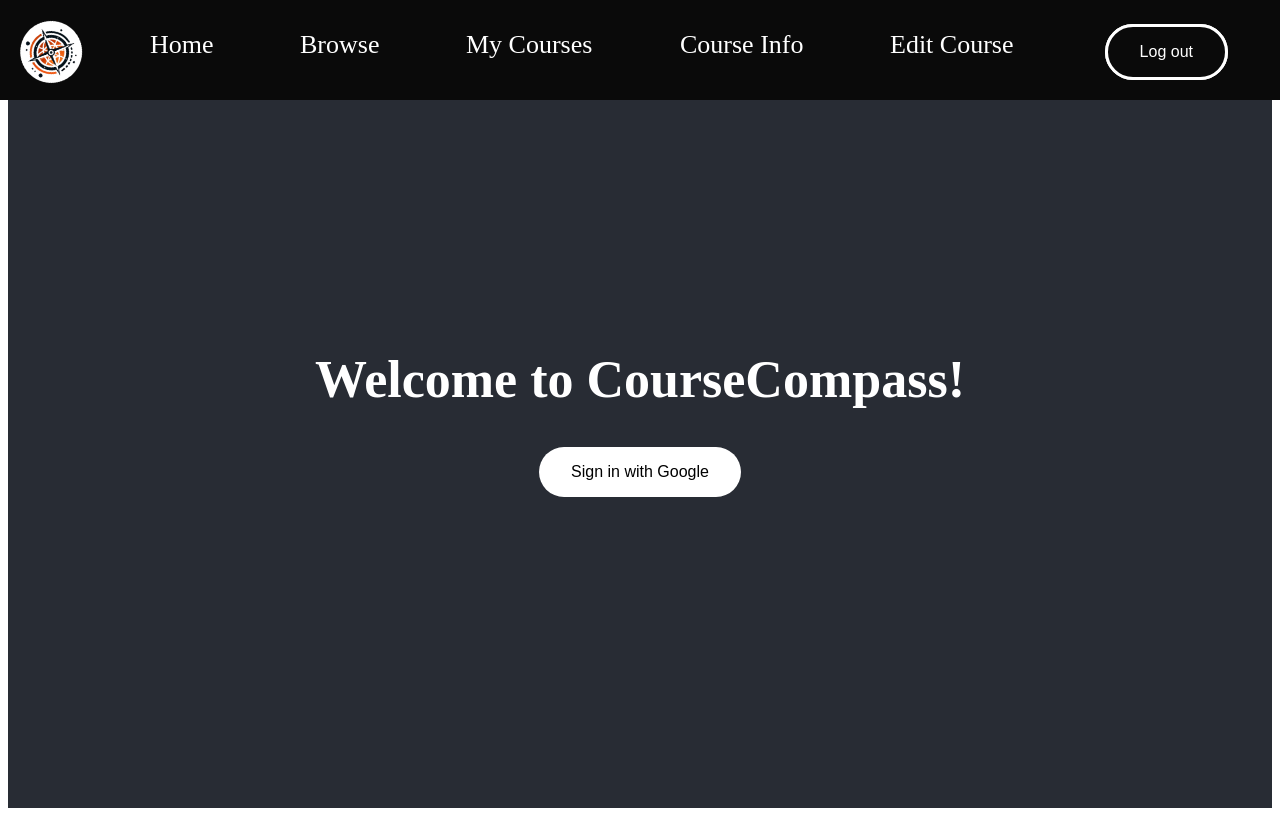
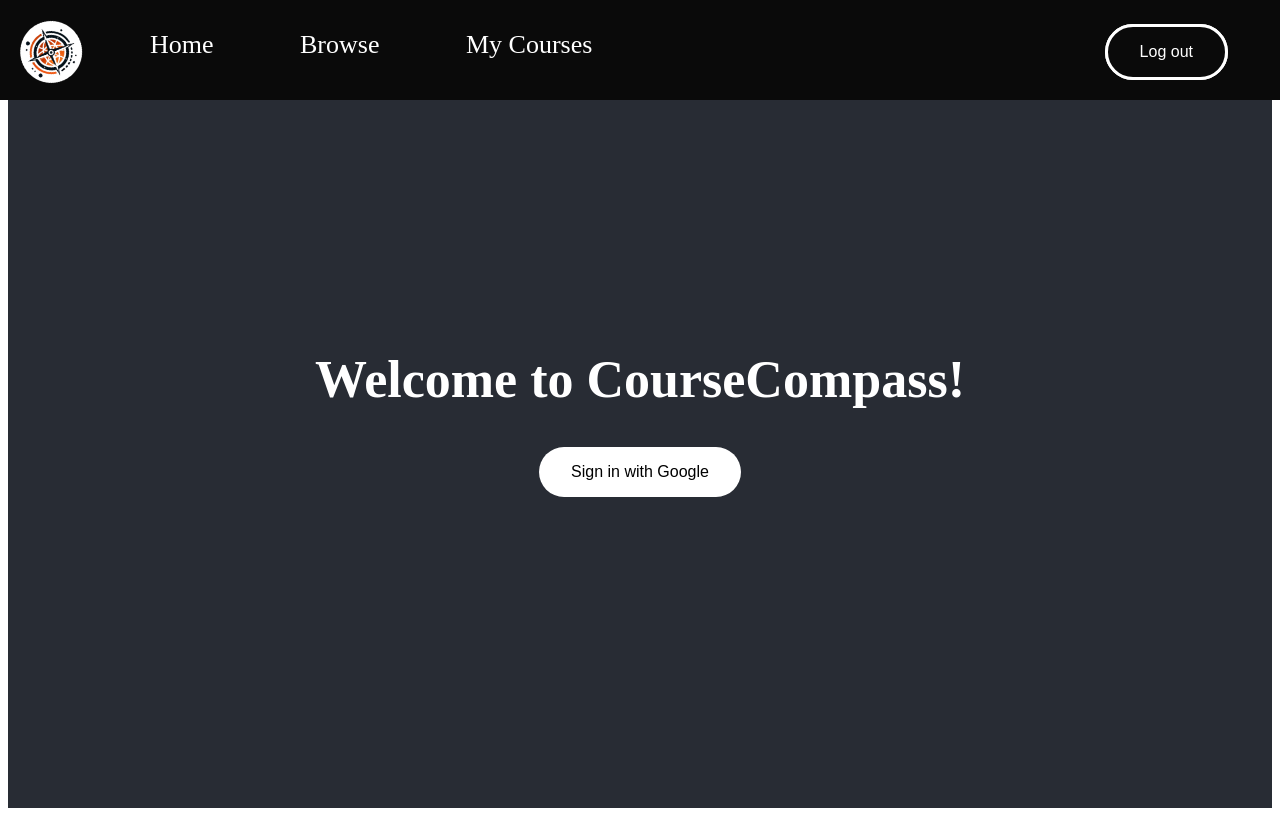
Before and after one commit to SevenHillsSchool/CourseCompass2, a Flask app: page / in a window 1280 px wide. Run offline with Flask 3, Linux system fonts and the light colour scheme.

Commit message:
long message :)

```diff
--- a/static/styling/NavigationBar.css
+++ b/static/styling/NavigationBar.css
@@ -75,22 +75,6 @@
   left: 466px;
 }
 
-.Course-info-link {
-  text-decoration: none;
-  color: white;
-  position: fixed;
-  top: 30px;
-  left: 680px;
-}
-
-.Edit-course-link {
-  text-decoration: none;
-  color: white;
-  position: fixed;
-  top: 30px;
-  left: 890px;
-}
-
 button.Log-out {
   border: solid;
   padding: 16px 32px;
--- a/templates/Home.html
+++ b/templates/Home.html
@@ -9,8 +9,23 @@
         <div class="Home">
         <header class="Home-header">
             <h1>Welcome to CourseCompass!</h1>
-            <button class="Google" type="button">Sign in with Google</button>
+            <button class="Google" type="button" onclick="signIn()">Sign in with Google</button>
         </header>
         </div>
     </body>
+    <script>
+        function signIn() {
+            let alertMessage = "";
+            alertMessage += "We regret to inform you that the feature you are attempting to access is, at this very moment, unavailable. While we understand that this may not be the news you were hoping for and could even present an inconvenience, we want to reassure you that this is a temporary situation, and the feature will be available in the near future. To provide some background and context on this matter, let us explain the ongoing efforts, processes, and considerations involved in bringing this feature to life and ensuring it meets the exceptional standards that you, our valued user, deserve.";
+            alertMessage += "\n\nOur team of highly skilled developers, designers, and technical experts is currently working tirelessly behind the scenes to complete the development and implementation of this feature. This involves a multi-step process that begins with the ideation and conceptualization phase, where the feature’s purpose, goals, and potential impact are thoroughly analyzed and mapped out. Once the initial concepts are finalized, the team moves on to the development phase, which involves writing clean, efficient code, integrating the necessary back-end systems, and designing an intuitive user interface to ensure a seamless user experience.";
+            alertMessage += "\n\nFollowing the development phase, our quality assurance (QA) team rigorously tests the feature to identify and resolve any potential issues, bugs, or inconsistencies that may arise. This involves running numerous simulations, stress tests, and user experience tests to ensure the feature functions flawlessly under various scenarios and conditions. Any feedback or insights gathered during this testing process are promptly addressed, and the feature undergoes further refinements to ensure it aligns with the high standards we strive to uphold in all aspects of our platform.";
+            alertMessage += "\n\nIn addition to the technical development and QA testing, our team is also preparing the necessary documentation, tutorials, and support materials to assist you in utilizing this feature to its fullest potential once it is launched. We understand that clear guidance and resources are vital to helping you get started and making the most of this feature, which is why we are dedicating extra attention to crafting materials that are both comprehensive and user-friendly.";
+            alertMessage += "\n\nTo provide an estimated timeline for the completion and launch of this feature, we anticipate that it will be ready and fully operational within the next 3 to 5 business days. This timeline has been carefully calculated based on a variety of factors, including the complexity of the feature, the steps involved in ensuring it functions reliably, and the time needed for thorough testing and final adjustments. We are committed to delivering this feature as swiftly as possible without compromising on quality, reliability, or performance.";
+            alertMessage += "\n\nWe deeply appreciate your understanding, patience, and continued support during this time. While we recognize that waiting for a feature you are eager to use can be frustrating, we are confident that the end result will be worth the wait. In the meantime, we encourage you to explore the many other features and services available on our platform, as well as any updates or enhancements we may have recently introduced. If you have any questions, concerns, or feedback regarding this feature or any other aspect of our platform, please do not hesitate to reach out to our support team. We are here to assist you and ensure your experience with our service remains as positive and productive as possible.";
+            alertMessage += "\n\nOn behalf of our entire team, we would like to thank you once again for your patience and trust in us as we work to deliver this exciting new feature. Your satisfaction is our top priority, and we are committed to ensuring that this feature not only meets but exceeds your expectations. Please stay tuned for further updates, and rest assured that we will notify you as soon as the feature becomes available. Thank you for choosing our platform, and we look forward to continuing to serve your needs with excellence and dedication";
+
+            alert(alertMessage);
+            return 0;
+        }
+    </script>
 </html>
--- a/templates/NavigationBar.html
+++ b/templates/NavigationBar.html
@@ -25,20 +25,9 @@
                     href="/my-courses"
                     rel="noopener noreferrer"
                 >My Courses</a>
-                <a
-                    class="Course-info-link"
-                    href="/courseInfo"
-                    rel="noopener noreferrer"
-                >Course Info</a>
-                <a
-                    class="Edit-course-link"
-                    class="Edit-course-link"
-                    href="/edit-course"
-                    rel="noopener noreferrer"
-                >Edit Course</a>
-                <button id="btn" class="Log-out" onClick="confirmation()"">Log out</button>
+                <button id="btn" class="Log-out" onClick="confirmation()">Log out</button>
                 <!-- <input type="text" class="Search-bar" placeholder="Search..."/> -->
-                <button id="btn" class="Log-out" onClick="confirmation()"">Log out</button>
+                <button id="btn" class="Log-out" onClick="confirmation()">Log out</button>
                 <!-- <input type="text" class="Search-bar" placeholder="Search..."/> -->
             </header>
         </div>
```
